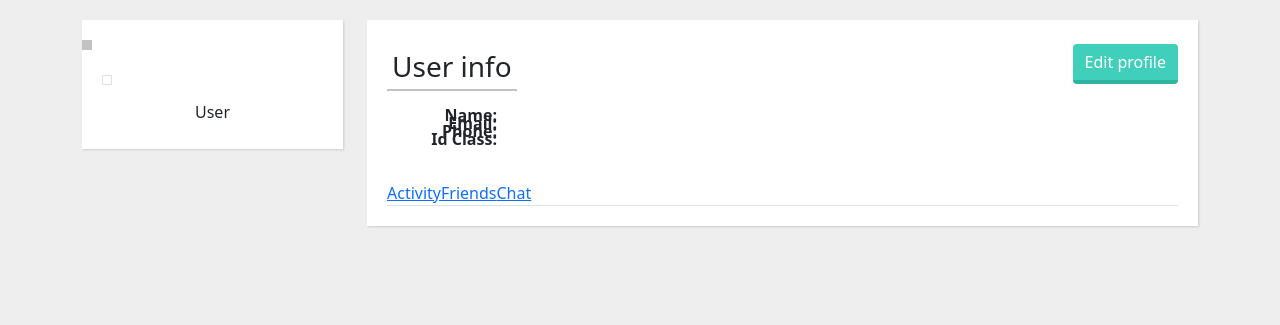
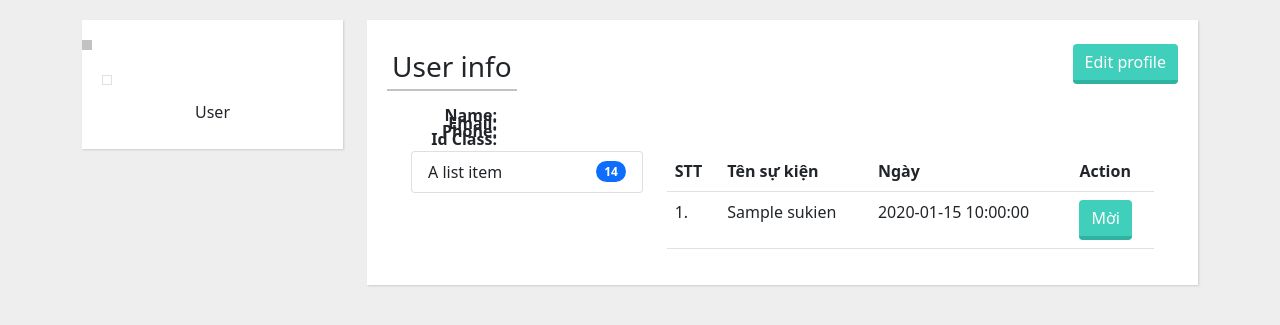
Before and after one commit to linh1332000/CSE485_k61_BTL, a PHP site: page /webbtl/user/index.php in a window 1280 px wide. Shown: the top 325 px of the page. Run offline with PHP 8.4, Linux system fonts and the light colour scheme; tables that the repository leaves empty or names only in its code hold one stand-in row (values such as "Sample post"); data that the repository does not hold is empty.

Commit message:
Update index.php

```diff
--- a/user/index.php
+++ b/user/index.php
@@ -22,14 +22,12 @@
             <?php
 
 
-        if(isset($_SESSION['no-user-found']))
-        {
+            if (isset($_SESSION['no-user-found'])) {
                 echo $_SESSION['no-user-found'];
                 unset($_SESSION['no-user-found']);
             }
 
-        if(isset($_SESSION['update']))
-        {
+            if (isset($_SESSION['update'])) {
                 echo $_SESSION['update'];
                 unset($_SESSION['update']);
             }
@@ -53,17 +51,18 @@
                 if ($count == 1) {
 
                     $row = mysqli_fetch_assoc($res);
-                    $id_user=$row['id_user'];
+                    $id_user = $row['id_user'];
                     $user_name = $row['user_name'];
                     $user_email = $row['user_email'];
                     $picture = $row['picture'];
-                    $user_sdt=$row['user_sdt'];
-                    $id_lop=$row['id_lop'];
+                    $user_sdt = $row['user_sdt'];
+                    $id_lop = $row['id_lop'];
                 } else {
 
                     header('location:' . SITEURL);
                 }
             }
+
             ?>
             <div class="col-lg-3 col-md-4 col-sm-4">
                 <div class="main-box clearfix">
@@ -123,22 +122,84 @@
 
                         </div>
                     </div>
-
-                    <div class="tabs-wrapper profile-tabs">
-                        <ul class="nav nav-tabs">
-                            <li class="active"><a href="#tab-activity" data-toggle="tab">Activity</a></li>
-                            <li><a href="#tab-friends" data-toggle="tab">Friends</a></li>
-                            <li><a href="#tab-chat" data-toggle="tab">Chat</a></li>
+                    <div class="container-fluid">
+                        <div class="row">
+                            <div class="col-4">
+                                <ul class="list-group">
+                                    <li class="list-group-item d-flex justify-content-between align-items-center">
+                                        A list item
+                                        <span class="badge bg-primary rounded-pill">14</span>
+                                    </li>
                                 </ul>
                             </div>
 
+
+                            <div class="col">
+                                <table class="table">
+                                <tr>
+                                    <th scope="col">STT</th>
+
+                                    <th scope="col">Tên sự kiện</th>
+                                    <th scope="col">Ngày</th>
+                                    <th scope="col">Action</th>
+                                </tr>
+
+                                <?php
+                                //Create a SQL Query to Get all the Food
+                                $sql1 = "SELECT * FROM sukien ";
+
+                                //Execute the qUery
+                                $res1 = mysqli_query($conn, $sql1);
+
+                                //Count Rows to check whether we have foods or not
+                                $count = mysqli_num_rows($res1);
+
+                                //Create Serial Number VAriable and Set Default VAlue as 1
+                                $sn = 1;
+
+                                if ($count > 0) {
+                                    //We have food in Database
+                                    //Get the Foods from Database and Display
+                                    while ($row = mysqli_fetch_assoc($res1)) {
+                                        //get the values from individual columns
+                                        $sk_id = $row['sk_id'];
+                                        $sk_name = $row['sk_name'];
+                                        $sk_date = $row['sk_date'];
+                                ?>
+
+                                        <tr>
+                                            <td><?php echo $sn++; ?>. </td>
+                                            <td><?php echo $sk_name; ?></td>
+                                            <td><?php echo $sk_date; ?></td>
+                                            <td>
+                                                <a href="<?php echo SITEURL; ?>admin/update-food.php?id=<?php echo $id; ?>" class="btn btn-primary" >Mời</a>
+
+                                            </td>
+                                        </tr>
+
+                                <?php
+                                    }
+                                } else {
+                                    //Food not Added in Database
+                                    echo "<tr> <td colspan='7' class='error'> Food not Added Yet. </td> </tr>";
+                                }
+
+                                ?>
+
+
+                                </table>
+                            </div>
+                        </div>
+
+                    </div>
                 </div>
             </div>
 
         </div>
     </div>
 
-    <script src="https://cdn.jsdelivr.net/npm/bootstrap@5.1.3/dist/js/bootstrap.bundle.min.js" integrity="sha384-ka7Sk0Gln4gmtz2MlQnikT1wXgYsOg+OMhuP+IlRH9sENBO0LRn5q+8nbTov4+1p" crossorigin="anonymous"></script>
+    <script src="https://cdn.jsdelivr.net/npm/bootstrap@5.1.3/dist/js/bootstrap.bundle.min.js" integrity="sha384-ka7Sk0Gln4gmtz2MlQnikT1wXgYsOg+OMhuP+IlRH9sENBO0LRn5q+8nbTov4+1p" crossorigin="anonymous">
+    </script>
 
 
 </body>
```
Lines whose indentation alone changed are shown as unchanged.
